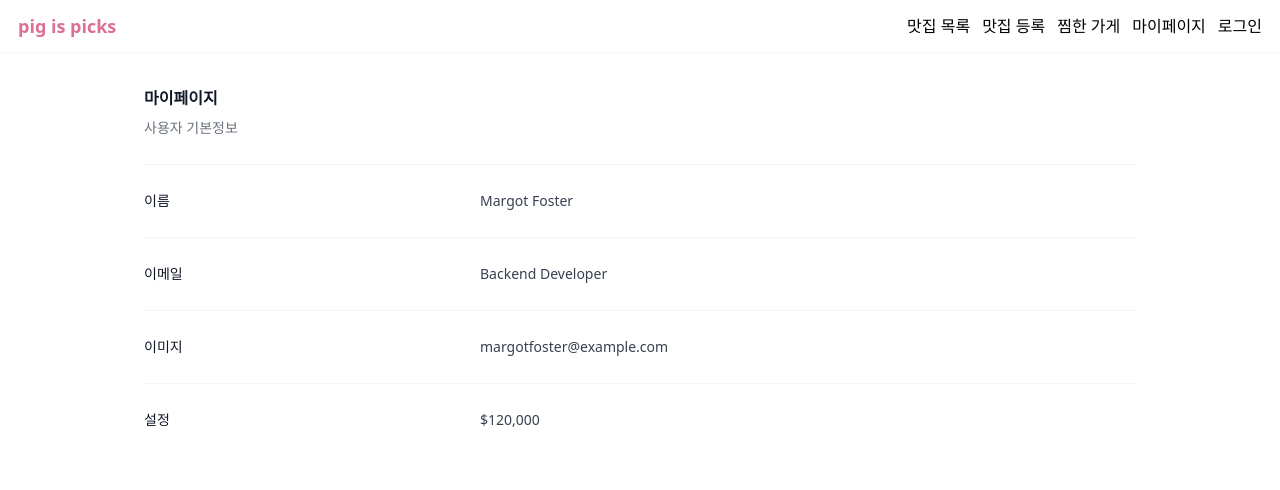
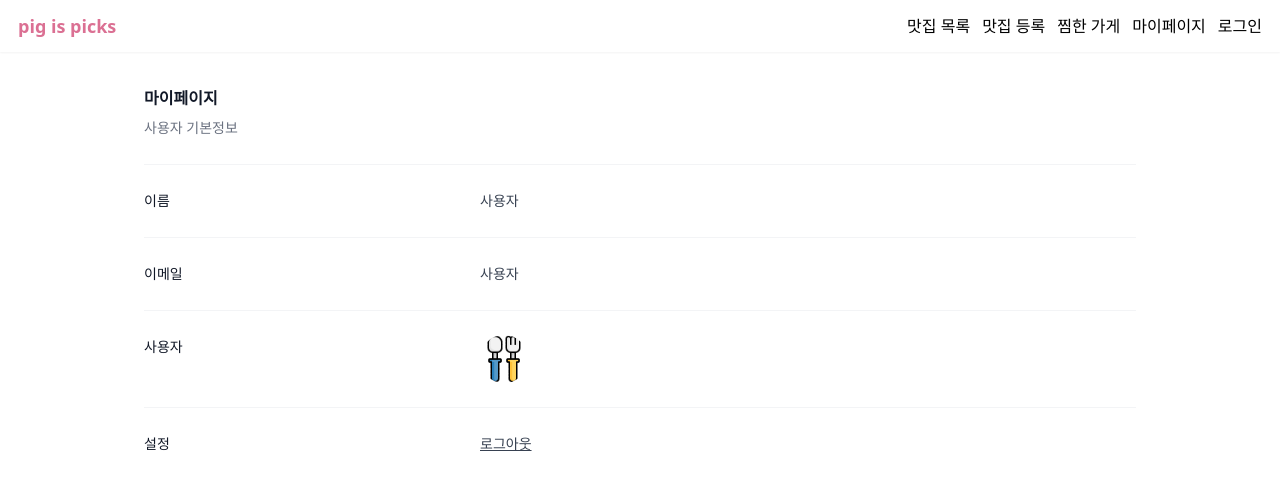
Before and after one commit to Daily-manjoo/Pigs-picks, a Next.js app: page /users/mypage in a window 1280 px wide. Shown: the top 490 px of the page. Built offline with nearby package versions, Linux system fonts and the light colour scheme; no server answers.

Commit message:
useSession으로 사용자 정보 불러오기

```diff
--- a/src/pages/users/mypage.tsx
+++ b/src/pages/users/mypage.tsx
@@ -1,4 +1,7 @@
+import { useSession } from "next-auth/react";
+
 export default function MyPage() {
+  const { data: session } = useSession();
   return (
     <div className="md:max-w-5xl mx-auto py-8 px-4">
       <div className="px-4 sm:px-0">
@@ -16,7 +19,7 @@ export default function MyPage() {
               이름
             </dt>
             <dd className="mt-1 text-sm leading-6 text-gray-700 sm:col-span-2 sm:mt-0">
-              Margot Foster
+              {session?.user.name ?? "사용자"}
             </dd>
           </div>
           <div className="px-4 py-6 sm:grid sm:grid-cols-3 sm:gap-4 sm:px-0">
@@ -24,15 +27,21 @@ export default function MyPage() {
               이메일
             </dt>
             <dd className="mt-1 text-sm leading-6 text-gray-700 sm:col-span-2 sm:mt-0">
-              Backend Developer
+              {session?.user.email ?? "사용자"}
             </dd>
           </div>
           <div className="px-4 py-6 sm:grid sm:grid-cols-3 sm:gap-4 sm:px-0">
             <dt className="text-sm font-medium leading-6 text-gray-900">
-              이미지
+              사용자
             </dt>
             <dd className="mt-1 text-sm leading-6 text-gray-700 sm:col-span-2 sm:mt-0">
-              margotfoster@example.com
+              <img
+                alt="프로필"
+                width={48}
+                height={48}
+                className="rounded-full"
+                src={session?.user.image || "/images/markers/default.png"}
+              />
             </dd>
           </div>
           <div className="px-4 py-6 sm:grid sm:grid-cols-3 sm:gap-4 sm:px-0">
@@ -40,7 +49,9 @@ export default function MyPage() {
               설정
             </dt>
             <dd className="mt-1 text-sm leading-6 text-gray-700 sm:col-span-2 sm:mt-0">
-              $120,000
+              <button type="button" className="underline hover:text-gray">
+                로그아웃
+              </button>
             </dd>
           </div>
         </dl>
```
